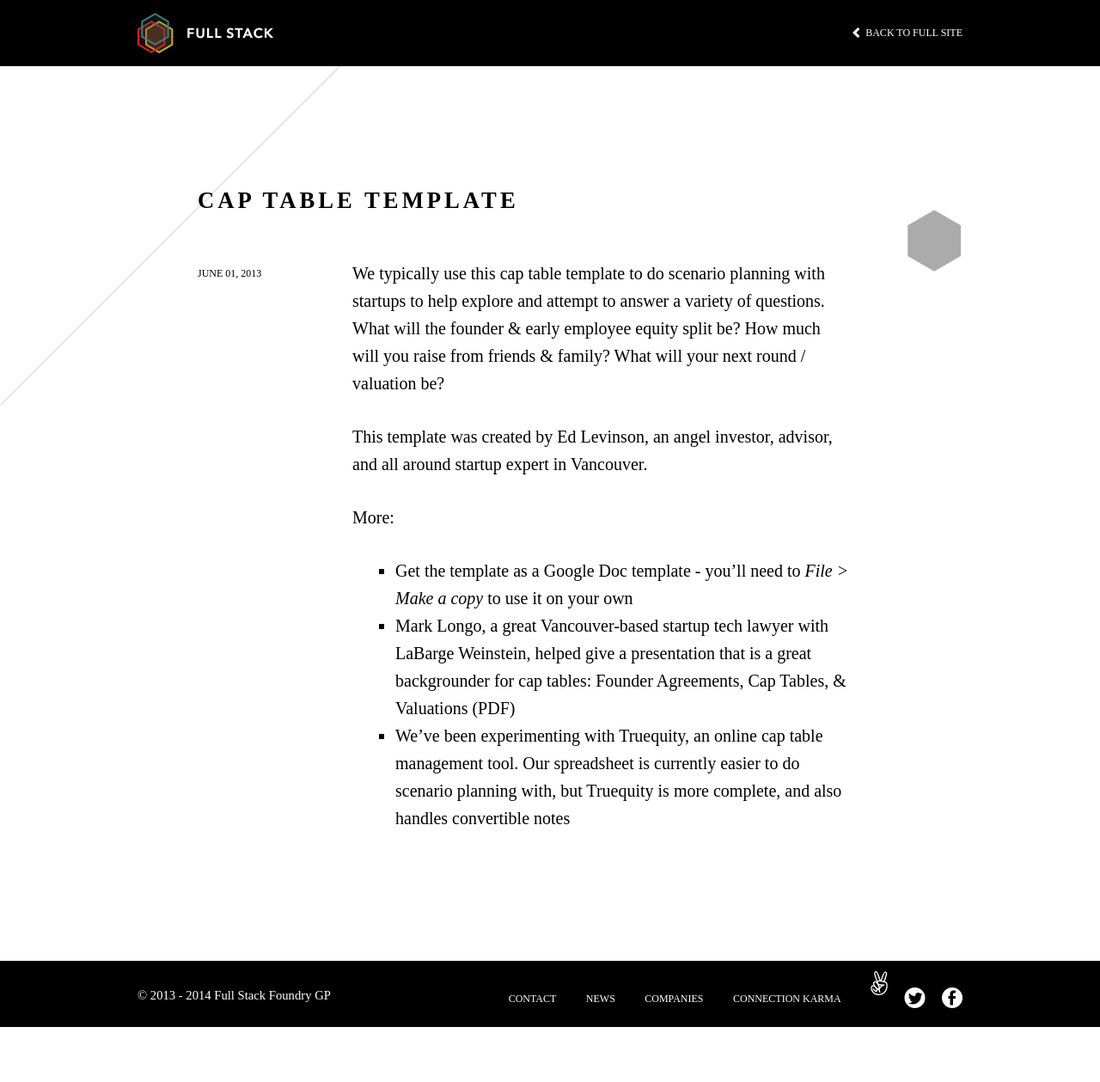
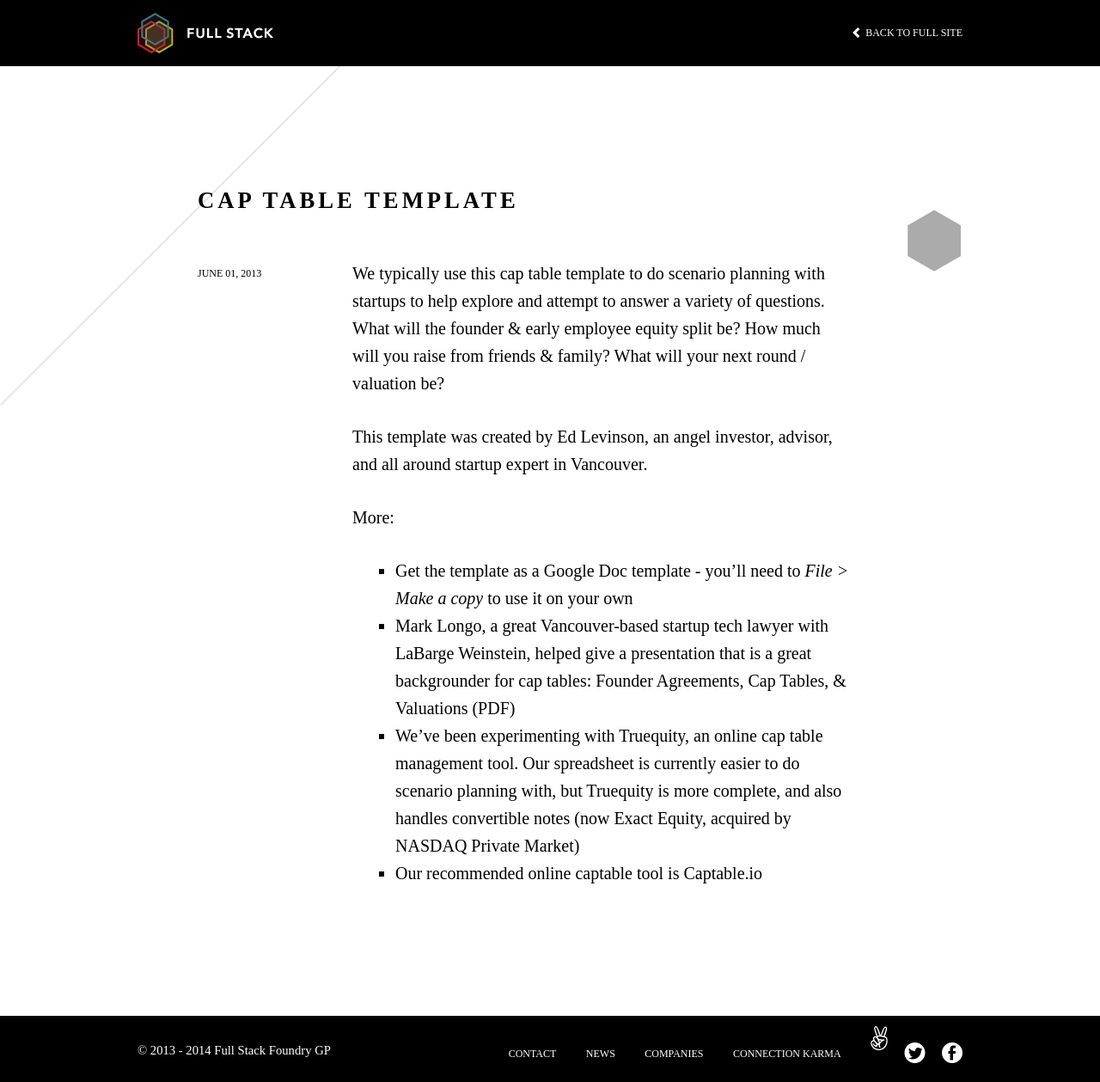
Before and after one commit to FullStackFoundry/fullstackfoundry.github.com, a Jekyll site: the page built from _posts/tools/2013-06-01-captable-template.md, in a window 1280 px wide and 1259 px high. Shown: the whole window at 86% size. Built offline with Jekyll 4.4.1, drawn with Linux system fonts in a browser that asks for light colours; nearby versions of some CDN libraries; some web fonts are replaced.

Commit message:
Fixed tools listing, added brewhouse & pc logos, scrubbed captable tools page

```diff
--- a/_config.yml
+++ b/_config.yml
@@ -2,7 +2,7 @@
 
 name: Full Stack
 description: A napkin capital angel investment firm in Vancouver, BC, Canada
-# url: http://fullstack.ca
-url: http://localhost:4000
+url: http://fullstack.ca
+# url: http://localhost:4000
 
 author: Boris Mann
--- a/_includes/home/capital.html
+++ b/_includes/home/capital.html
@@ -8,7 +8,7 @@
                 <span class="shape">&#x2B22;</span>
                 <span class="ss-icon">dollarsign</span>
             </span>
-            <p class="col">The Full Stack prototype edition is currently closed. Check out our <strong><a href="/companies">list of portfolio companies</a></strong> to see our investments to date.</p>
-            <p class="col">Full Stack invests $50K to $150K as a first investment. We lead rounds using simple, standardized terms for Canadian seed deals.</p>
+            <p class="col">The Full Stack prototype fund officially closed in July 2014. Check out our <strong><a href="/companies">list of portfolio companies</a></strong> to see our investments to date. We still do some ad-hoc investments, but are not actively looking for new deals.</p>
+            <p class="col">Full Stack invests $50K to $150K as a first investment. We lead rounds using simple, standardized terms for Canadian seed deals.<br />Visit <a href="http://openangel.ca">Open Angel Canada</a> to connect with no-bs cheque writing opportunities.</p>
         </div>
     </section>
--- a/_posts/tools/2013-06-01-captable-template.md
+++ b/_posts/tools/2013-06-01-captable-template.md
@@ -16,4 +16,5 @@
 
 * Get the template as a [Google Doc template](https://docs.google.com/a/fullstack.ca/spreadsheet/ccc?key=0Ar2cQ_t3lduXdE9RSFBwYmhNa28yWDhUR1BaZWhaM1E#gid=0) - you'll need to _File > Make a copy_ to use it on your own
 * Mark Longo, a great Vancouver-based startup tech lawyer with [LaBarge Weinstein](http://www.lwlaw.com/people/longo-mark/), helped give a presentation that is a great backgrounder for cap tables: [Founder Agreements, Cap Tables, & Valuations (PDF)](https://docs.google.com/a/fullstack.ca/file/d/0B72cQ_t3lduXUW5LM2daSkRtenM/edit)
-* We've been experimenting with [Truequity](http://www.truequity.com/site/index.php), an online cap table management tool. Our spreadsheet is currently easier to do scenario planning with, but Truequity is more complete, and also handles convertible notes
+* We've been experimenting with [Truequity](http://www.truequity.com/site/index.php), an online cap table management tool. Our spreadsheet is currently easier to do scenario planning with, but Truequity is more complete, and also handles convertible notes (now [Exact Equity](https://www.nasdaqprivatemarket.com/exactequity/), acquired by NASDAQ Private Market)
+* Our recommended online captable tool is [Captable.io](http://captable.io)
```
Also changed, not shown: _posts/companies/2013-10-15-brewhouse.md (+1 -1 lines), _posts/companies/2014-07-15-permission-click.md (+1 -1 lines), _posts/tools/2012-12-20-captable-template.md (deleted, +0 -19 lines), tools/index.md (+6 -6 lines), images/logos/brewhouse.jpeg (added).
